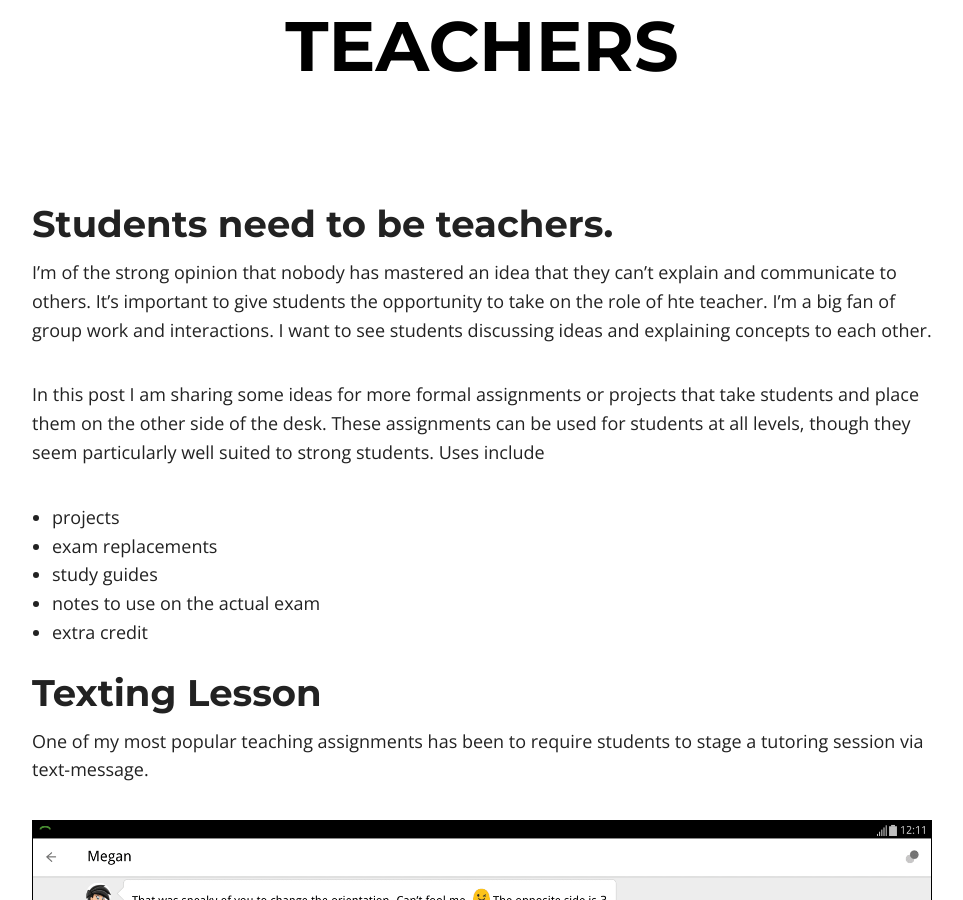
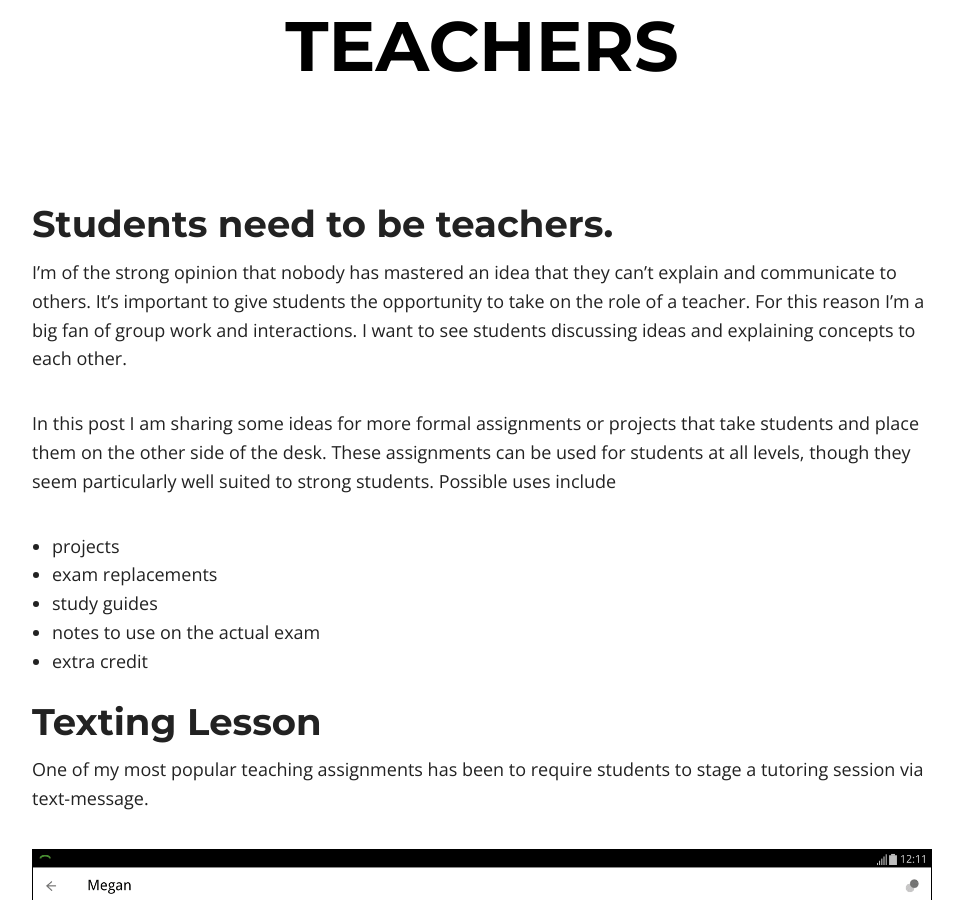
Before and after one commit to sergeballif/sergeballif.github.io, a Jekyll site: the page built from play.md, in a window 1280 px wide and 900 px high, scrolled down 413 px. Shown: the whole window, without its empty margins (158-1121 px from the left). Built offline with Jekyll 4.4.1, drawn with Linux system fonts in a browser that asks for light colours; nearby versions of some CDN libraries; some of the changed text lies outside the part shown.

Commit message:
Update play.md

```diff
--- a/play.md
+++ b/play.md
@@ -16,10 +16,9 @@ desmos: true
 
 ## Students need to be teachers.
 
-I'm of the strong opinion that nobody has mastered an idea that they can't explain and communicate to others. It's important to give students the opportunity to take on the role of hte teacher. I'm a big fan of group work and interactions. I want to see students discussing ideas and explaining concepts to each other.
+I'm of the strong opinion that nobody has mastered an idea that they can't explain and communicate to others. It's important to give students the opportunity to take on the role of a teacher. For this reason I'm a big fan of group work and interactions. I want to see students discussing ideas and explaining concepts to each other.
 
-In this post I am sharing some ideas for more formal assignments or projects that take students and place them on the other side of the desk. These assignments can be used for students at all levels, though they seem particularly well suited to strong students. Uses include
-
+In this post I am sharing some ideas for more formal assignments or projects that take students and place them on the other side of the desk. These assignments can be used for students at all levels, though they seem particularly well suited to strong students. Possible uses include
 * projects
 * exam replacements
 * study guides
```
Also changed, not shown: other parts of play.md (+1 -1 lines).
